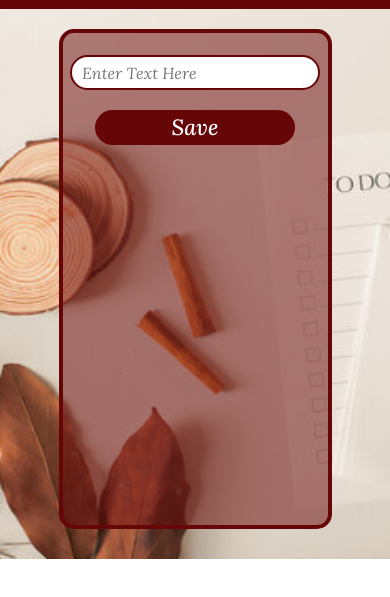
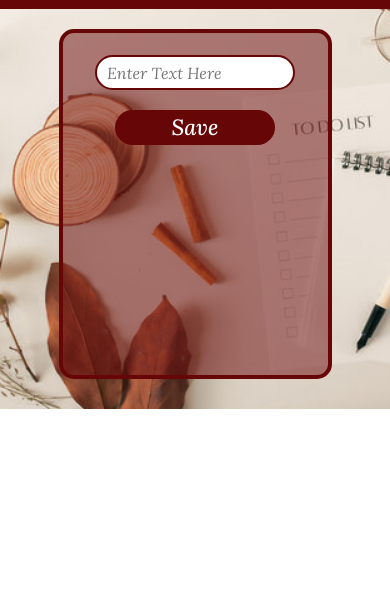
Before and after one commit to Queenijain/todoapp, a plain HTML site: page index.html in a window 390 px wide. Shown: the part 41-638 px from the top of the page. Drawn offline with nearby package versions, Linux system fonts and the light colour scheme.

Commit message:
first commit

```diff
--- a/style.css
+++ b/style.css
@@ -190,15 +190,20 @@ input{
             }
             input{
                 height: 35px;
-                width: 250px;
+                width: 200px;
+            }
+            .box1{
+                margin-top: 20px;
+                height: 350px;
+                width: 70%;
             }
             .btn1{
                 height: 35px;
-                width: 200px;
+                width: 160px;
                 font-size: 22px;
             }
             .list{
                 height: 30px;
-                width: 200px;
+                width: 160px;
 
             }}
```
